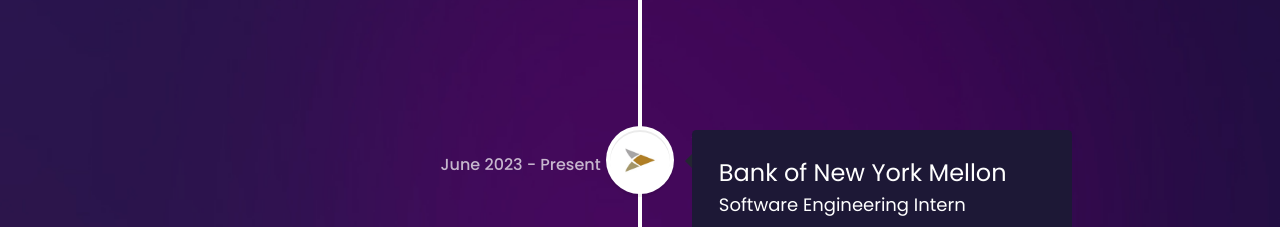
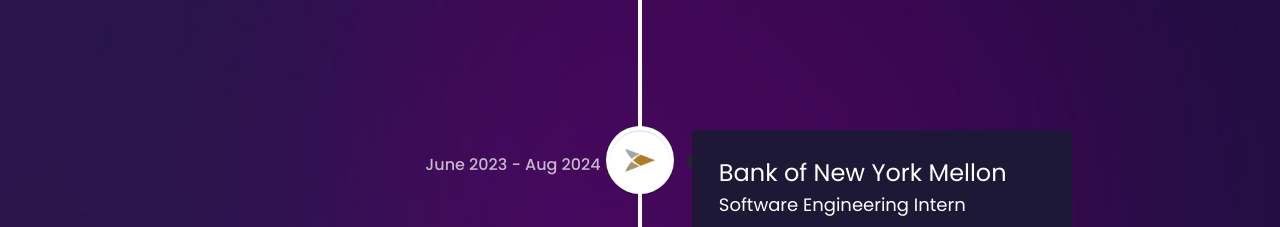
Before and after one commit to akshay-mistry/akshay-mistry.github.io, a React (Create React App) app in the folder portfolio-starter/: page / in a window 1280 px wide. Shown: the part 1760-1987 px from the top of the page. Built offline with nearby package versions, Linux system fonts and the light colour scheme; the HTML template or start-up script is replaced by a standard one.

Commit message:
changes nov 24 v2

```diff
--- a/portfolio-starter/src/components/Experience.js
+++ b/portfolio-starter/src/components/Experience.js
@@ -29,7 +29,7 @@
     place: "Bank of New York Mellon",
     title: "Software Engineering Intern",
     location: "New York, NY",
-    date: "June 2023 - Present",
+    date: "June 2023 - Aug 2024",
     description: [
       "Developed deep learning risk management models to automate capacity planning algorithms for 200 stakeholders in the bank.",
       "Predicted 350 over/underutilized Oracle database nodes with 0.95 RMS error using data processing pipelines with Apache Spark.",
@@ -47,8 +47,8 @@
     description: [
       "GPA: 4.00/4.00, Faculty Honors",
       "Concentrations: Artificial Intelligence & Information Internetworks",
-      "Courses: Automated Algorithm Design Project Team, Graduate Machine Learning, Graduate Computer Vision, Computer Networking, Algorithms, AI, Systems & Networks, Data Structures, Objects & Design, Database Systems, Combinatorics, Probability Theory, Statistics, Linear Algebra, Discrete Math",
-      "Activities: Data Science Club Executive Board, Agency AI/ML Club, Web Dev Club, Startup Exchange, GT Qurbani Dance Team"
+      "Courses: Graduate Machine Learning, Graduate Computer Vision, Computer Networking, Algorithms, AI, Systems & Networks, Data Structures, Objects & Design, Database Systems, Combinatorics, Probability Theory, Statistics, Linear Algebra, Discrete Math",
+      "Activities: Computer Systems and Networking Teaching Assistant, Automated Algorithm Design Research Team, Data Science Club Executive Board, Agency AI/ML Club, Web Dev Club, Startup Exchange, GT Qurbani Dance Team"
     ],
     icon: gt,
     iconBg: "#FFFFFF"
```
